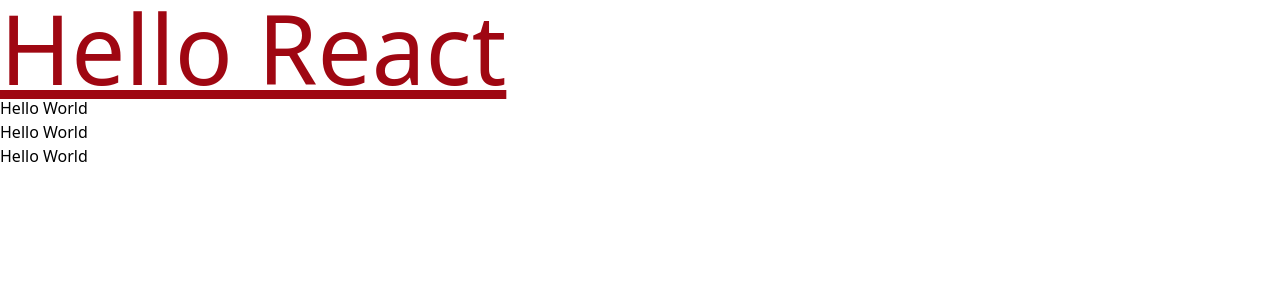
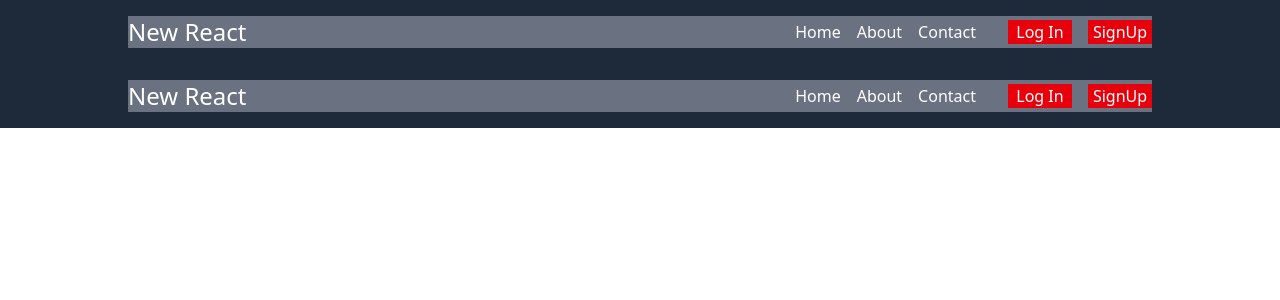
Before and after one commit to MashobTechie/ReactClass, a React (Vite) app: page / in a window 1280 px wide. Shown: the top 300 px of the page. Built offline with nearby package versions, Linux system fonts and the light colour scheme.

Commit message:
React components

```diff
--- a/src/App.jsx
+++ b/src/App.jsx
@@ -1,15 +1,15 @@
 import './App.css' // To import the appcss code.
+import Home from './pages/Home';
+import About from './pages/About';
 
 function App() {
 
   return (
     <>
-      <p class = 'underline text-red-800 text-8xl '>Hello React</p>
-      <div>
-        <p>Hello World</p>
-        <p>Hello World</p>
-        <p>Hello World</p>
-      </div>
+      <Home/>
+      <About/>
+
+
     </>
   )
 }
--- /dev/null
+++ b/src/components/Navbar.jsx
@@ -0,0 +1,26 @@
+import React from 'react'
+
+const Navbar = () => {
+    return (
+       <section className='flex justify-center items-center h-16 bg-gray-800'>
+         <nav className='flex justify-between items-center bg-gray-500 w-4/5 text-white m-0  '>
+            <div className='flex items-center'>
+                <h2 className='text-2xl'>New React</h2>
+            </div>
+            <div className='flex items-center gap-8'>
+                <ul className='flex gap-4'>
+                    <li>Home</li>
+                    <li>About</li>
+                    <li>Contact</li>
+                </ul>
+                <div className='flex items-center gap-4'>
+                    <button className='p-4 bg-red-600 w-16'>Log In</button>
+                    <button className='p-4 bg-red-600 w-16'>SignUp</button>
+                </div>
+            </div>
+        </nav>
+       </section>
+    )
+}
+
+export default Navbar
--- /dev/null
+++ b/src/pages/About.jsx
@@ -0,0 +1,12 @@
+import React from 'react';
+import Navbar from '../components/Navbar';
+
+const About = () => {
+  return (
+    <>
+    <Navbar/>
+    </>
+  )
+}
+
+export default About
--- /dev/null
+++ b/src/pages/Home.jsx
@@ -0,0 +1,13 @@
+import React from 'react'
+import Navbar from '../components/Navbar'
+
+const Home = () => {
+  return (
+    <>
+<Navbar/>
+
+    </>
+  )
+}
+
+export default Home
```
Also changed, not shown: 1 other file (tests, documents, lock files or other folders).
